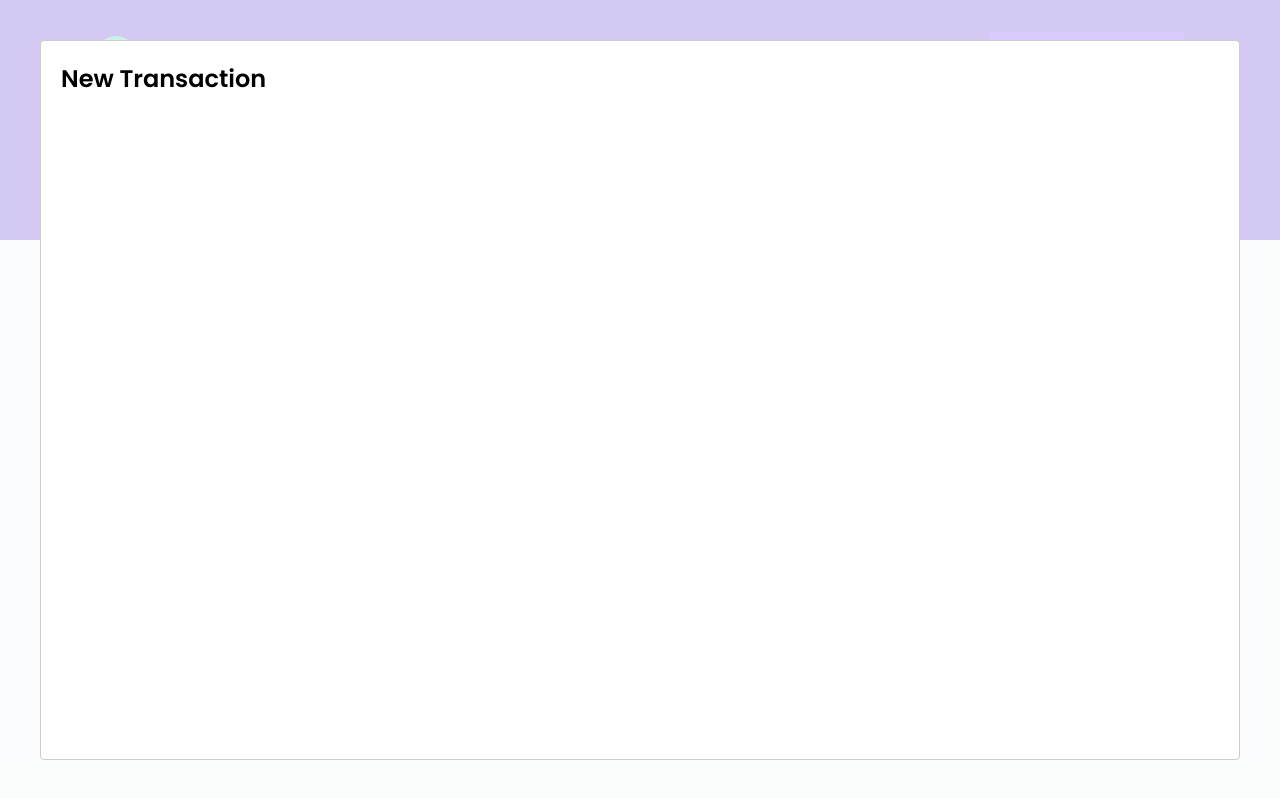
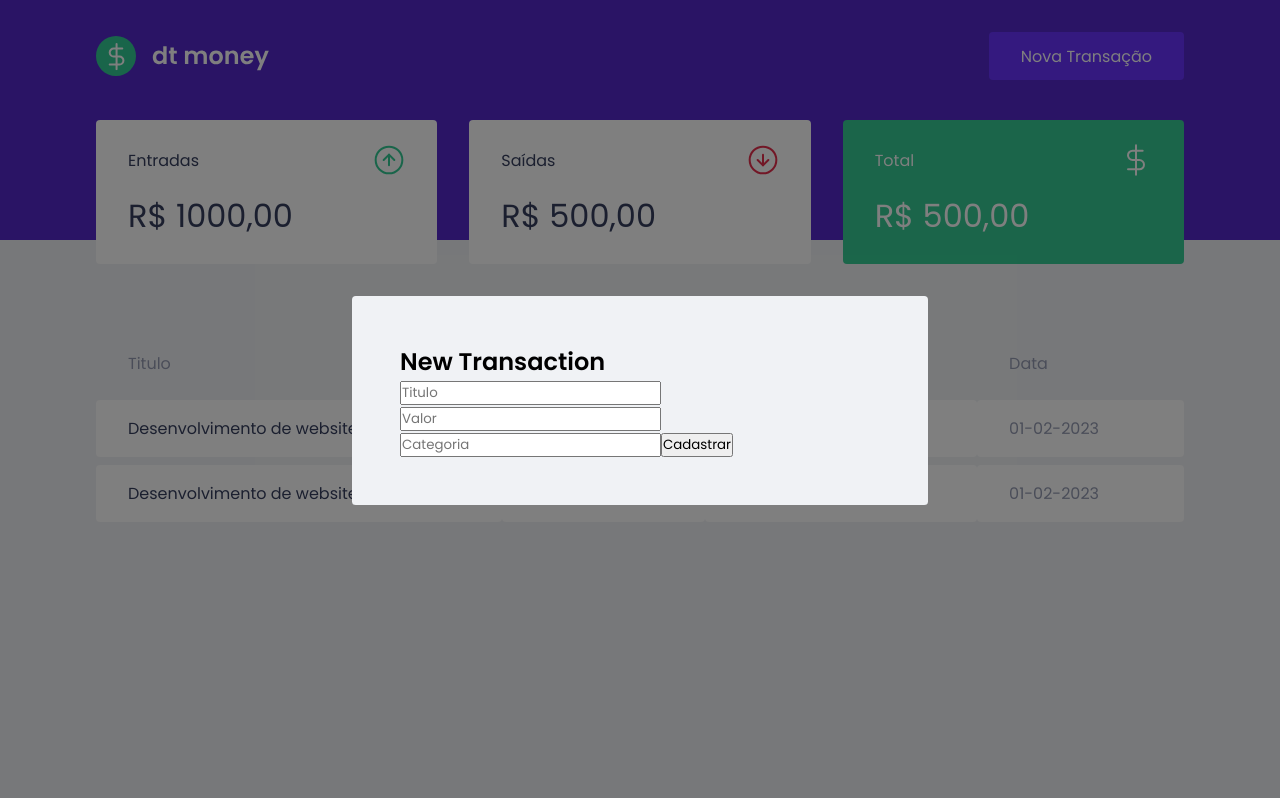
Before and after one commit to makiessedev/dt-money, a React (Create React App) app: page / in a window 1280 px wide. Both pictures are taken after a click on the button "Nova Transação". Built offline with nearby package versions, Linux system fonts and the light colour scheme; a web font is replaced by a local one.

Commit message:
create form; create global styles form

```diff
--- a/src/components/NewTransactionModal/index.tsx
+++ b/src/components/NewTransactionModal/index.tsx
@@ -1,4 +1,5 @@
 import ReactModal from "react-modal";
+import { Container } from "./styles";
 
 interface NewTransationModalPros {
   isOpen: boolean;
@@ -10,8 +11,21 @@
   onRequestClose,
 }: NewTransationModalPros) {
   return (
-    <ReactModal isOpen={isOpen} onRequestClose={onRequestClose}>
-      <h2>New Transaction</h2>
+    <ReactModal
+      isOpen={isOpen}
+      onRequestClose={onRequestClose}
+      overlayClassName={"react-modal-overlay"}
+      className={"react-modal-content"}
+    >
+      <Container>
+        <h2>New Transaction</h2>
+
+        <input type="text" placeholder="Titulo" />
+        <input type="number" placeholder="Valor" />
+        <input type="text" placeholder="Categoria" />
+
+        <button type="submit">Cadastrar</button>
+      </Container>
     </ReactModal>
   );
 }
--- a/src/components/NewTransactionModal/styles.ts
+++ b/src/components/NewTransactionModal/styles.ts
@@ -1,3 +1,3 @@
 import styled from "styled-components";
 
-export const Container = styled.div``;
+export const Container = styled.form``;
--- a/src/styles/global.ts
+++ b/src/styles/global.ts
@@ -52,6 +52,30 @@
     opacity: .6px;
     cursor: not-allowed;
   }
+
+  .react-modal-overlay{
+    background: rgba(0, 0, 0, 0.5);
+
+    position: fixed;
+    top: 0;
+    left: 0;
+    right: 0;
+    bottom: 0;
+
+    display: flex;
+    justify-content: center;
+    align-items: center;
+  }
+
+  .react-modal-content{
+    width: 100%;
+    max-width: 576px;
+
+    background: var(--background);
+    padding: 3rem;
+    position: relative;
+    border-radius: 0.24rem;
+  }
 `;
 
 export { GlobalStyles };
```
